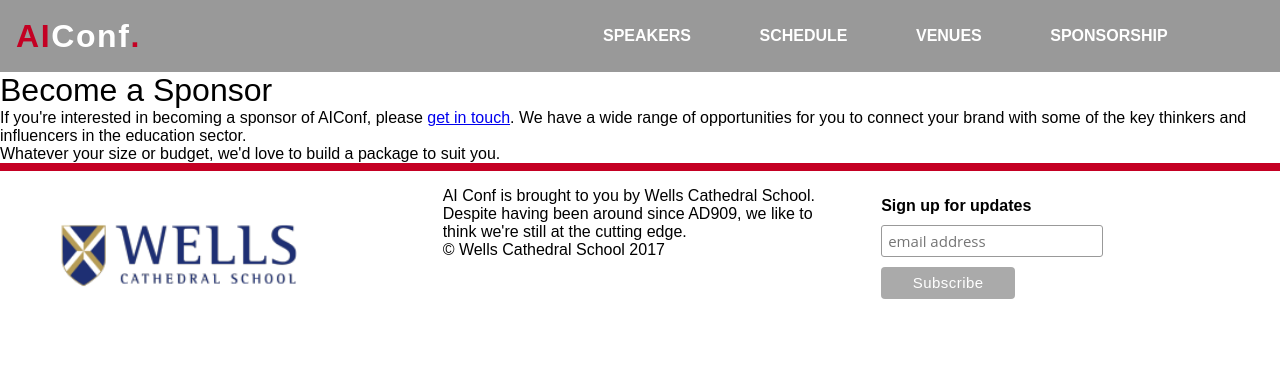
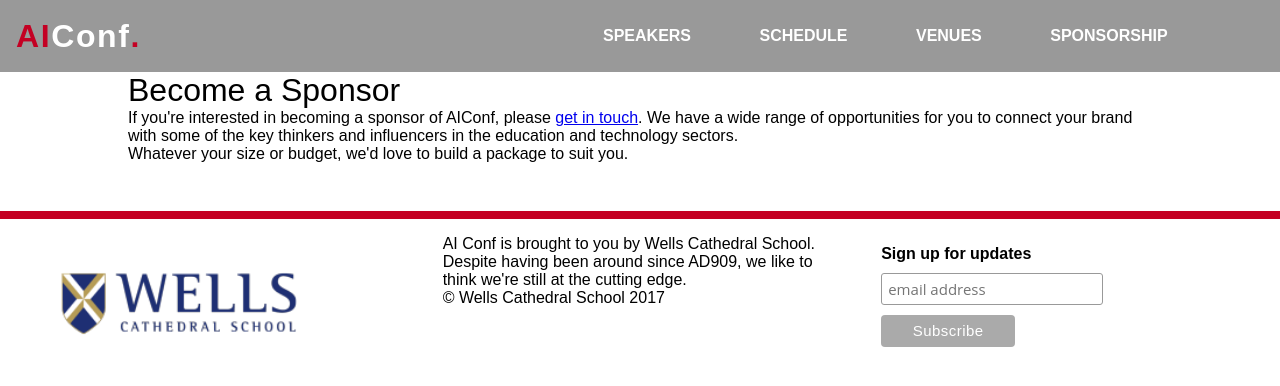
Before and after one commit to AIConf/aiconf.github.io, a Jekyll site: the page built from sponsorship.html, in a window 1280 px wide. Shown: the top 386 px of the page. Built offline with Jekyll 4.4.1, drawn with Linux system fonts in a browser that asks for light colours.

Commit message:
css changes for sponsorship and schedule

```diff
--- a/css/styles.scss
+++ b/css/styles.scss
@@ -444,6 +444,12 @@
   background-size: cover;
 }
 
+.sponsorship, .schedule {
+  max-width: 80%;
+  margin: auto;
+  padding: 3em 0;
+}
+
 footer {
   clear: both;
   border-top: .5em solid $monza;
--- a/schedule.html
+++ b/schedule.html
@@ -3,6 +3,10 @@
 title: Schedule
 permalink: /schedule/
 ---
-<main>
+<main class="schedule">
   <h2>Schedule</h2>
+
+  <p>We are in the process of confirming our line-up of speakers for May 2018 and
+    the sessions they will run. Check back here for regular updates to our schedule.
+  </p>
 </main>
--- a/sponsorship.html
+++ b/sponsorship.html
@@ -3,13 +3,13 @@
 title: Sponsorship
 permalink: /sponsorship/
 ---
-<main>
+<main class="sponsorship">
   <h2>Become a Sponsor</h2>
 
   <p>If you're interested in becoming a sponsor of AIConf, please
   <a href="mailto:k.pennycott@wells-cathedral-school.com">get in touch</a>.
   We have a wide range of opportunities for you to connect your brand with some
-  of the key thinkers and influencers in the education sector.</p>
+  of the key thinkers and influencers in the education and technology sectors.</p>
 
   <p>Whatever your size or budget, we'd love to build a package to suit you.</p>
 </main>
```
